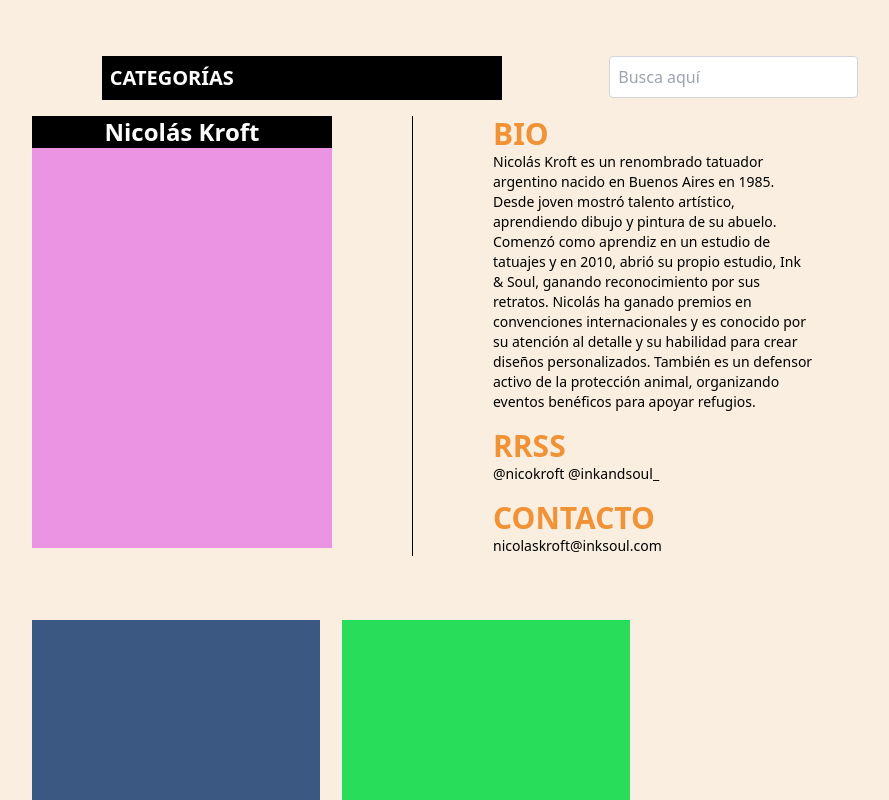
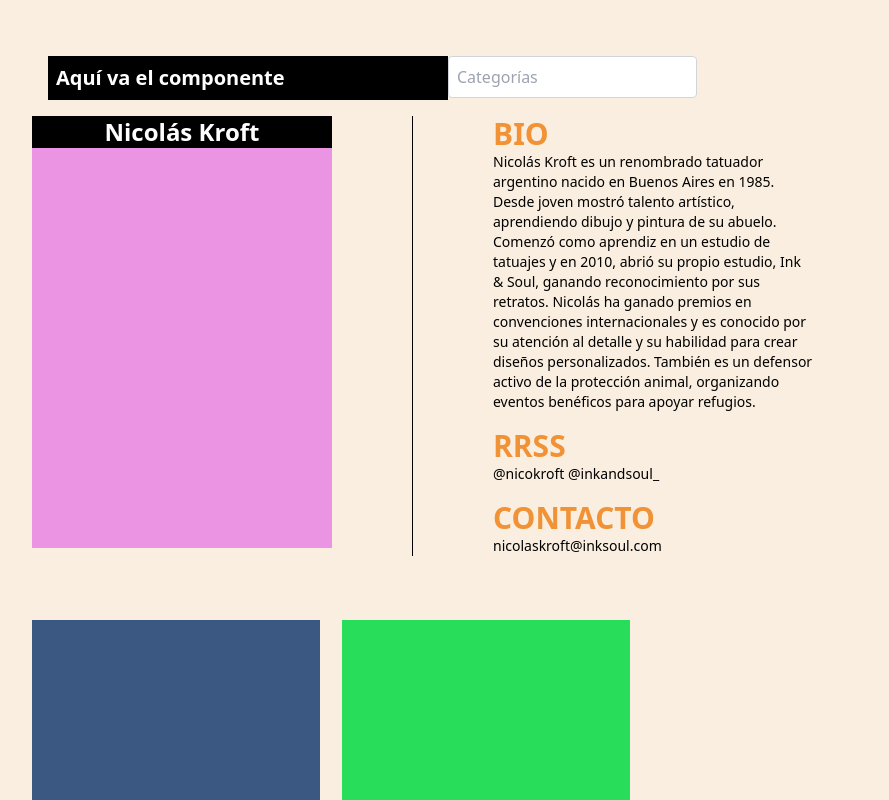
Before and after one commit to Innovaton0/Mimi-Sofm-final-project, a Vue app: page /tattooartists/1 in a window 1280 px wide. Shown: the top 800 px of the page, without its empty margins (160-1049 px from the left). Built offline with nearby package versions, Linux system fonts and the light colour scheme.

Commit message:
Artist profile with component pseudo fixed

```diff
--- a/src/components/ArtistProfile.vue
+++ b/src/components/ArtistProfile.vue
@@ -2,11 +2,11 @@
   <div class="font-mont">
   <div id="app" class="bg-[#F9EEDF] h-full py-10 px-5">
     <div class="max-w-4xl mx-auto rounded-lg overflow-hidden">
-      <div class="flex justify-around items-start p-4">
-        <h1 class="text-xl text-white bg-black font-bold p-2 w-[400px]">CATEGORÍAS</h1>
+      <div class="flex justify-start items-start p-4">
+        <h1 class="text-xl text-white bg-black font-bold p-2 w-[400px]">Aquí va el componente</h1>
         <input
           type="text"
-          placeholder="Busca aquí"
+          placeholder="Categorías"
           class="border border-gray-300 rounded p-2"
         />
       </div>
```
